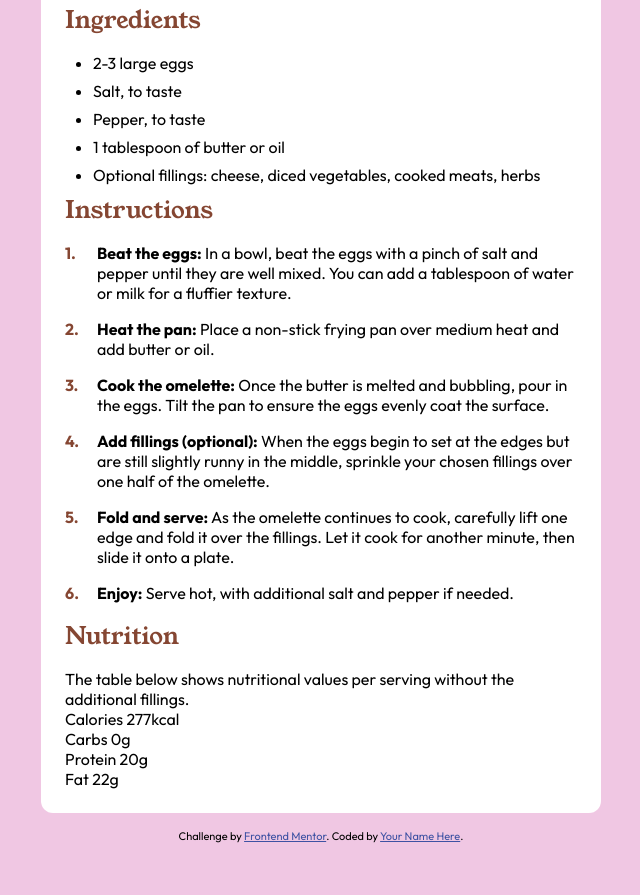
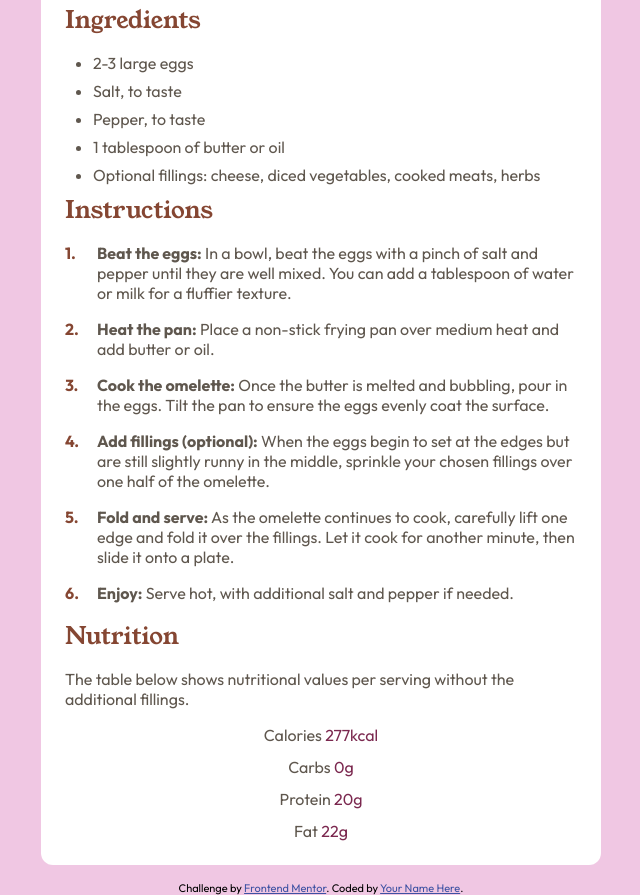
Before and after one commit to twelvegoats/FEM_recipe_page, a website: page index.html in a window 1280 px wide. Shown: the part 629-1524 px from the top of the page, without its empty margins (319-959 px from the left). Before the commit the page ends 1472 px from the top, so only its background shows below. Drawn offline with nearby package versions, Linux system fonts and the light colour scheme; files that its build step writes are made by us from their sources.

Commit message:
Add styles for nutrition description, list, label, and value for consistency

```diff
--- a/scss/base/_base.scss
+++ b/scss/base/_base.scss
@@ -16,6 +16,7 @@ ul,
 ol {
   padding-left: 1.75rem;
   margin: 0;
+  color: $stone-600;
 }
 
 li {
@@ -78,6 +79,27 @@ li {
   margin-bottom: 1rem;
 }
 
+.nutrition__description {
+  color: $stone-600;
+  margin-bottom: 1rem;
+}
+
+.nutrition__list {
+  display: flex;
+  flex-direction: column;
+  gap: 0.5rem;
+  align-items: center;
+  gap: 0.75rem;
+}
+
+.nutrition__label {
+  color: $stone-600;
+}
+
+.nutrition__value {
+  color: $rose-800;
+}
+
 @media (max-width: 768px) {
   .recipe {
     max-width: 100%;
```
